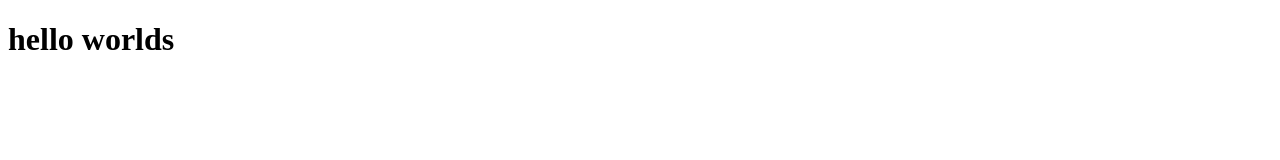
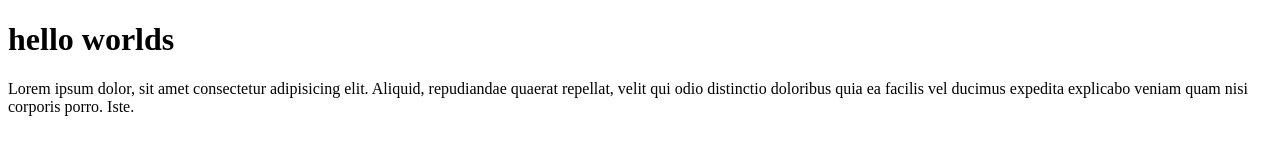
Before and after one commit to Nazar29072000/work, a plain HTML site: page index11.html in a window 1280 px wide. Drawn offline with Linux system fonts and the light colour scheme.

Commit message:
dev commit

```diff
--- a/index11.html
+++ b/index11.html
@@ -7,5 +7,6 @@
 </head>
 <body>
     <h1>hello worlds</h1>
+    <p>Lorem ipsum dolor, sit amet consectetur adipisicing elit. Aliquid, repudiandae quaerat repellat, velit qui odio distinctio doloribus quia ea facilis vel ducimus expedita explicabo veniam quam nisi corporis porro. Iste.</p>
 </body>
 </html>
```
